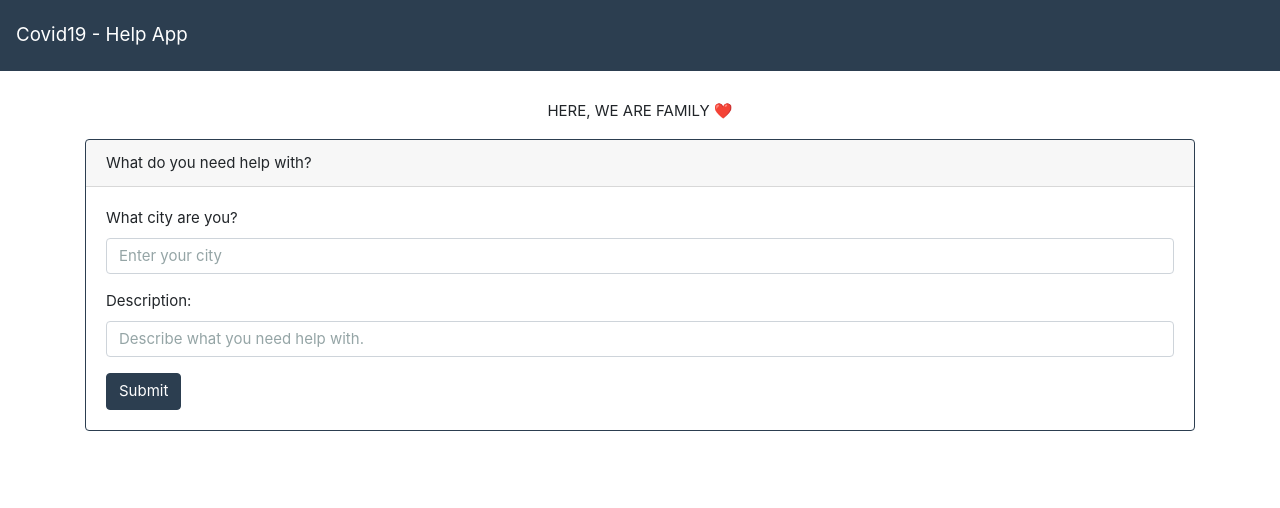
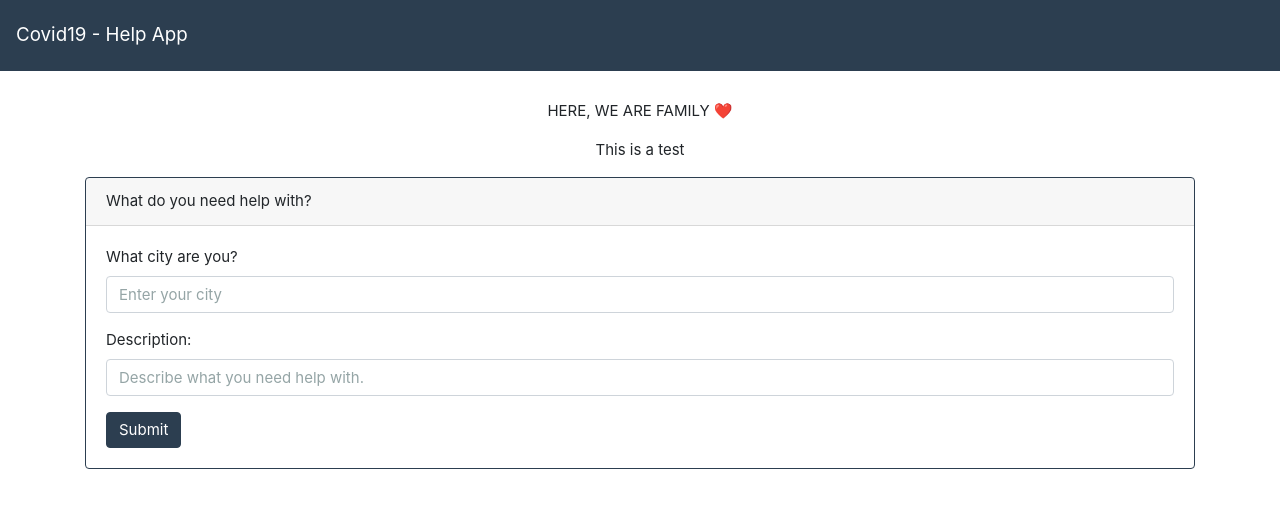
Before and after one commit to ryanam26/Covid19-Help, a React (Create React App) app in the folder frontend/: page /new-question in a window 1280 px wide. Shown: the top 508 px of the page. Built offline with nearby package versions, Linux system fonts and the light colour scheme.

Commit message:
updated frnt end changes

```diff
--- a/frontend/src/NewQuestion/NewQuestion.js
+++ b/frontend/src/NewQuestion/NewQuestion.js
@@ -48,6 +48,7 @@ class NewQuestion extends Component {
       <div className="container">
         <div className="row">
           <div className="col-12">
+            <p className="text-center">This is a test</p>
             <div className="card border-primary">
               <div className="card-header">What do you need help with?</div>
               <div className="card-body text-left">
--- a/frontend/src/Question/Question.js
+++ b/frontend/src/Question/Question.js
@@ -45,7 +45,7 @@ class Question extends Component {
 
     return (
       <Animated animationIn="fadeIn" animationOut="zoomOutDown" animationInDuration={800} animationOutDuration={1000} isVisible={true}>
-
+        {/* <p>Hi there this is a test</p> */}
       <div className="container">
         <div className="row">
           <div className="jumbotron col-12">
```
